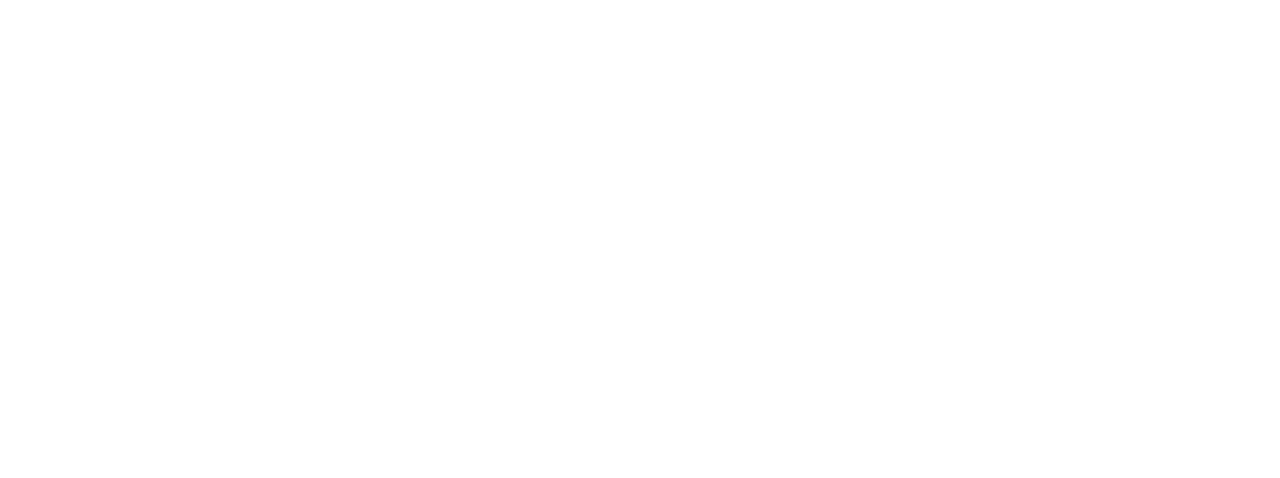
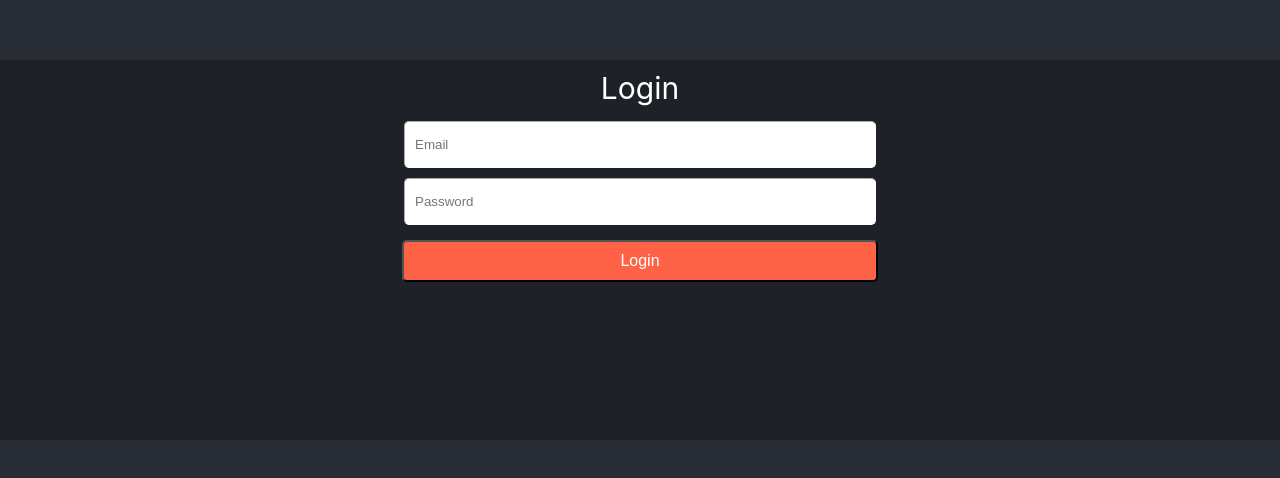
Before and after one commit to okpalaChidiebere/reactnd-mastering-web-animations, a React (Create React App) app: page /staggerFormItems in a window 1280 px wide. Before the commit this address had no page. Shown: the part 150-628 px from the top of the page. Built offline with nearby package versions, Linux system fonts and the light colour scheme.

Commit message:
stagger form items

```diff
--- a/src/App.js
+++ b/src/App.js
@@ -1,5 +1,11 @@
-import { BrowserRouter as Router, Route, Routes } from "react-router-dom";
+import {
+  BrowserRouter as Router,
+  Route,
+  Routes,
+  Navigate,
+} from "react-router-dom";
 import Home from "./components/Home";
+import StaggerFormItems from "./components/StaggerFormItems";
 import styles from "./css/App.module.css";
 
 function App() {
@@ -8,7 +14,9 @@
       <div className={styles.App}>
         <Routes>
           {/* <Route element={Layout}> */}
-          <Route path="/" element={<Home />} />
+          <Route path="/" element={<Navigate to="/staggerFormItems" />} />
+          <Route path="home" element={<Home />} />
+          <Route path="staggerFormItems" element={<StaggerFormItems />} />
           {/* </Route> */}
         </Routes>
       </div>
--- /dev/null
+++ b/src/components/StaggerFormItems.js
@@ -0,0 +1,73 @@
+import { useCallback, useLayoutEffect, useRef } from "react";
+import styles from "../css/styles.module.css";
+
+export default function StaggerFormItems() {
+  const emailRef = useRef(null); // use to focus first the email once out entrance animation is complete
+  const passwordRef = useRef(null);
+  const buttonRef = useRef(null);
+
+  // entrance animation style function
+  const createAnimationStyle = useCallback(
+    () => ({
+      opacity: [0, 1], // the opacity of all form items must be hidden (value 0) from the start in the css
+      transform: ["translateY(-5px)", "translateY(0px)"],
+    }),
+    []
+  );
+
+  const focusFirst = useCallback(() => {
+    emailRef.current?.focus();
+  }, []);
+
+  useLayoutEffect(() => {
+    const getConfig = (delay) => ({
+      duration: 200,
+      fill: "forwards",
+      delay,
+    });
+
+    //we have a stagger of 100ms between each animation
+    Promise.all([
+      emailRef.current?.animate(createAnimationStyle(), getConfig(50)).finished,
+      passwordRef.current?.animate(createAnimationStyle(), getConfig(150))
+        .finished,
+      buttonRef.current?.animate(createAnimationStyle(), getConfig(250))
+        .finished,
+    ]).then(focusFirst);
+  }, [createAnimationStyle, focusFirst]);
+
+  const { absoluteFill, button, buttonText, container, form, input, title } =
+    styles;
+  return (
+    <div className={container}>
+      <div
+        className={absoluteFill}
+        style={{
+          display: "flex",
+          justifyContent: "center",
+          alignItems: "center",
+        }}
+      >
+        <div className={form}>
+          <div className={title}>Login</div>
+          <input
+            ref={emailRef}
+            type="text"
+            className={input}
+            placeholder="Email"
+            inputMode="email"
+          />
+          <input
+            ref={passwordRef}
+            placeholder="Password"
+            className={input}
+            type="password"
+          />
+          <button ref={buttonRef} className={button}>
+            <span className={buttonText}>Login</span>
+          </button>
+        </div>
+      </div>
+    </div>
+  );
+}
--- /dev/null
+++ b/src/css/styles.module.css
@@ -0,0 +1,65 @@
+.container {
+  flex: 1;
+  min-height: 100vh;
+  display: flex;
+  flex-direction: column;
+  justify-content: center;
+  align-items: center;
+  overflow: hidden;
+}
+
+.absoluteFill {
+  position: absolute;
+  left: 0;
+  right: 0;
+  top: 0;
+  bottom: 0;
+  background-color: #282c34;
+}
+
+.title {
+  font-size: 30px;
+  color: #fff;
+  background-color: transparent;
+  text-align: center;
+  margin-bottom: 10px;
+}
+
+.form {
+  display: flex;
+  flex: 1;
+  flex-direction: column;
+  align-items: center;
+  background-color: rgba(0, 0, 0, 0.25);
+  padding: 10px 0px; /*padding vertical*/
+  height: 45%;
+}
+
+.input {
+  width: 450px;
+  height: 45px;
+  padding: 0px 10px; /*padding horizontal*/
+  margin: 5px 0px;
+  border-width: 1px;
+  border-radius: 5px;
+  border-color: #fff;
+  color: #333;
+  background-color: #fff;
+  outline: none; /* we don't want the default browser outline when the input is focused. we can add our custom one*/
+  opacity: 0;
+}
+
+.button {
+  margin-top: 10px;
+  background-color: tomato;
+  padding: 10px 5px; /* paddingVertical: 10 and paddingHorizontal: 5 */
+  border-radius: 5px;
+  width: 476px;
+  opacity: 0;
+}
+
+.buttonText {
+  text-align: center;
+  color: #fff;
+  font-size: 16px;
+}
```
Also changed, not shown: src/assets/karen.jpg (added).
